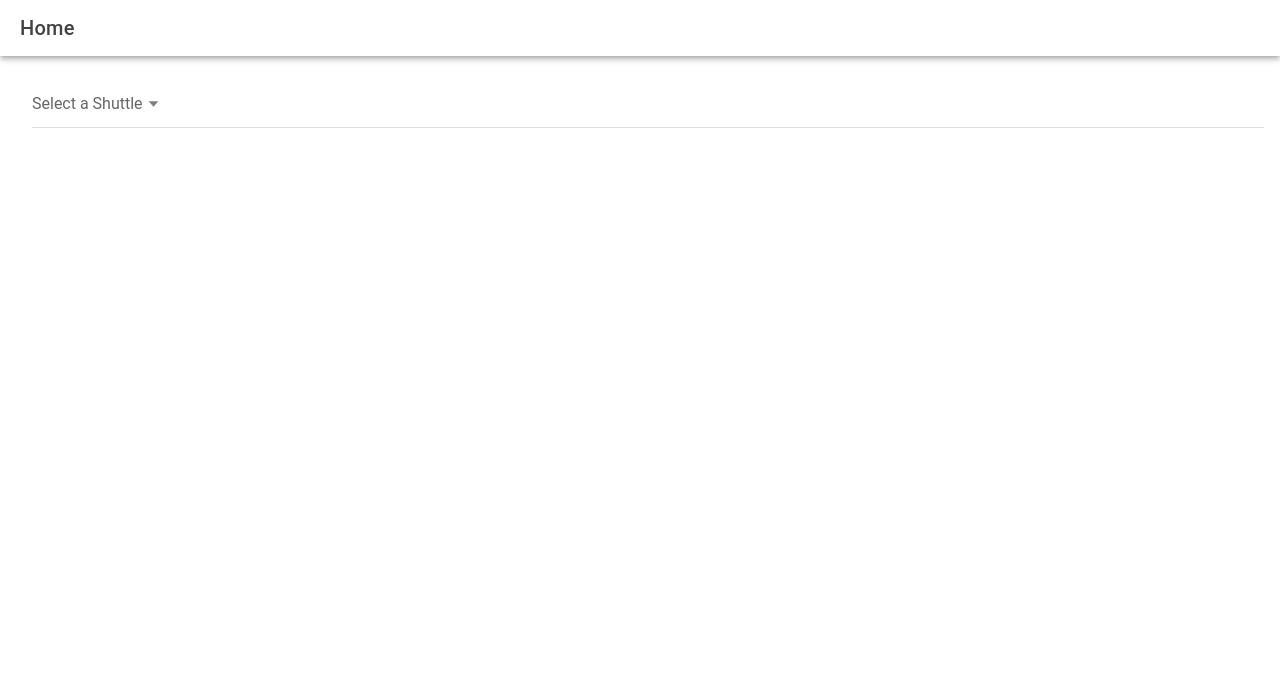
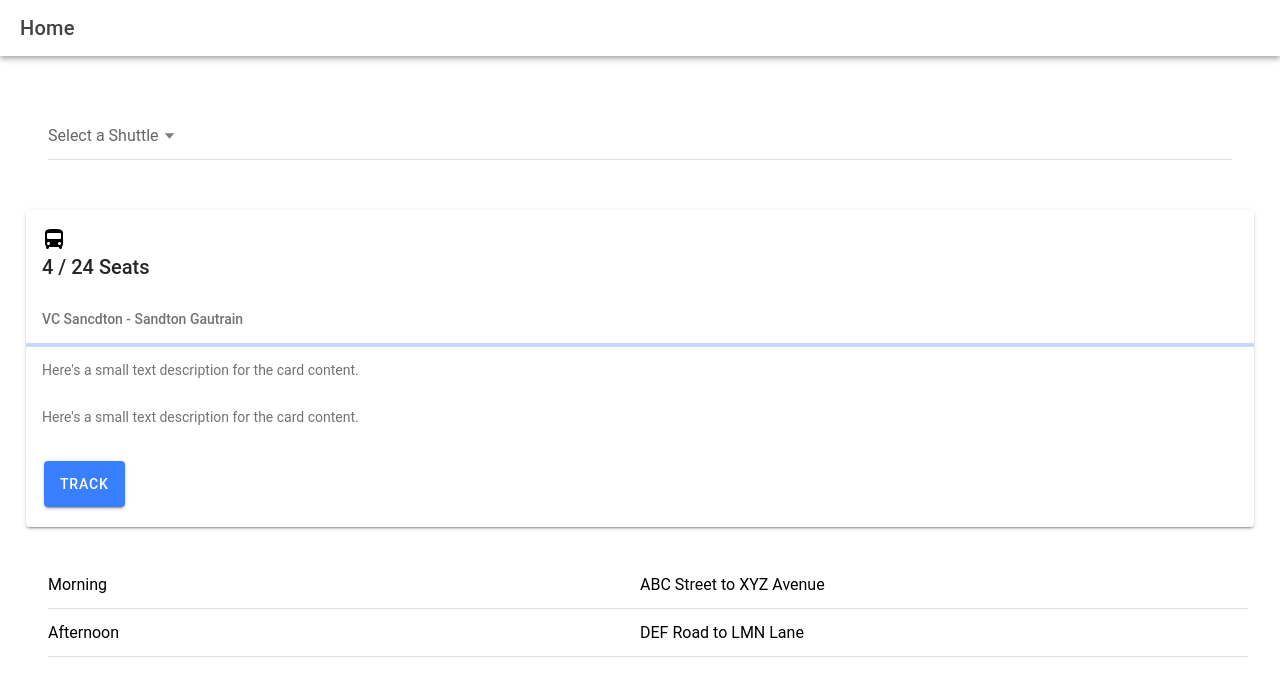
Before and after one commit to Bonga50/XBCAD7319_VCShuttle_Rework, a React (Vite) app in the folder vc_shuttle/: page /StudentHome in a window 1280 px wide. Shown: the top 696 px of the page. Built offline with nearby package versions, Linux system fonts and the light colour scheme.

Commit message:
Added Student hme page

```diff
--- /dev/null
+++ b/vc_shuttle/src/Data/BookDataHandler.ts
@@ -0,0 +1,44 @@
+import { Booking } from './../models/Booking';
+
+
+
+export class BookDataHandler {
+    private bookings: Booking[];
+
+    constructor() {
+        this.bookings = [
+          // initialize with some dummy shuttles
+          {
+            bookingId: 1,
+            session: "Morning",
+            shuttleID: 123,
+            bookingStatus: "Confirmed",
+            startLocation: "ABC Street",
+            endLocation: "XYZ Avenue",
+            bookingTime: new Date("2022-01-01T09:00:00"),
+        },
+        {
+            bookingId: 2,
+            session: "Afternoon",
+            shuttleID: 456,
+            bookingStatus: "Pending",
+            startLocation: "DEF Road",
+            endLocation: "LMN Lane",
+            bookingTime: new Date("2022-01-02T14:30:00"),
+        },
+        ];
+      }
+
+      getBookings():Booking[]{
+        return this.bookings;
+      }
+
+      addBooking(booking : Booking){
+        this.bookings.push(booking);
+      }
+
+      removeBooking(bookingID: number):void{
+        this.bookings = this.bookings.filter(booking => booking.bookingId !== bookingID);
+      }
+
+}
--- a/vc_shuttle/src/Data/ShuttleDataHandler.ts
+++ b/vc_shuttle/src/Data/ShuttleDataHandler.ts
@@ -7,6 +7,7 @@ export class ShuttleDataHandler {
         // initialize with some dummy shuttles
         { shuttleID: 1, shuttleName: 'Shuttle 1', driverID: 'Driver1', numberOfseats: 20, status: 'Active' },
         { shuttleID: 2, shuttleName: 'Shuttle 2', driverID: 'Driver2', numberOfseats: 30, status: 'Inactive'},
+        { shuttleID: 3, shuttleName: 'Shuttle 3', driverID: 'Driver3', numberOfseats: 30, status: 'Inactive'},
       ];
     }
 
--- /dev/null
+++ b/vc_shuttle/src/components/BookingListForm/BookingListForm.tsx
@@ -0,0 +1,34 @@
+import { IonContent, IonHeader, IonItem, IonLabel, IonList, IonPage, IonTitle, IonToolbar } from '@ionic/react';
+import React, { useEffect, useState } from 'react';
+import { Booking } from '../../models/Booking';
+import { BookDataHandler } from '../../Data/BookDataHandler';
+
+interface ContainerProps { }
+const BookingListForm: React.FC<ContainerProps> = () => {
+
+    const [bookings,setBookings] = useState<Booking[]>([]);
+    const dataHandler = new BookDataHandler();
+
+
+    useEffect(() => {
+        setBookings(dataHandler.getBookings());
+      }, []);
+    return (
+      <div className="ion-padding">
+        <IonList>
+          {bookings.map((booking) => (
+            <IonItem key={booking.bookingId}>
+              <IonLabel>
+                {booking.session}
+              </IonLabel>
+              <IonLabel>
+                {booking.startLocation} to {booking.endLocation}
+              </IonLabel>
+            </IonItem>
+          ))}
+        </IonList>
+      </div>
+    );
+};
+
+export default BookingListForm;
--- /dev/null
+++ b/vc_shuttle/src/components/ShuttleDetailsForm/ShuttleDetailsFrom.tsx
@@ -0,0 +1,33 @@
+import { IonButton, IonCard, IonCardContent, IonCardSubtitle, IonCardTitle, IonContent, IonHeader, IonIcon, IonPage, IonProgressBar, IonTitle, IonToolbar } from '@ionic/react';
+import React from 'react';
+import busIcon from '../../resources/images/iconbus.png'
+
+interface ContainerProps { }
+const ShuttleDetailsForm: React.FC<ContainerProps> = () => {
+
+    return (
+        <div>
+            <IonCard>
+                <IonHeader title="Title">
+                    <IonCardTitle className='ion-padding'>
+                    <div>
+                        <img src={busIcon} alt='BusIcon'/>
+                    </div>
+                        4 / 24 Seats
+                    </IonCardTitle>
+                <IonCardSubtitle className='ion-padding'>VC Sancdton - Sandton Gautrain</IonCardSubtitle>
+                <IonProgressBar>https://ionicframework.com/docs/api/progress-bar</IonProgressBar>
+                <IonCardContent>
+                Here's a small text description for the card content.
+                </IonCardContent>
+                <IonCardContent>
+                Here's a small text description for the card content.
+                </IonCardContent>
+                    <IonButton className='ion-padding'>Track</IonButton>
+                </IonHeader>
+            </IonCard>
+        </div>
+    );
+};
+
+export default ShuttleDetailsForm;
--- a/vc_shuttle/src/components/ShuttleDropDown/ShuttleDropDownForm.tsx
+++ b/vc_shuttle/src/components/ShuttleDropDown/ShuttleDropDownForm.tsx
@@ -17,7 +17,7 @@ const ShuttleDropDown: React.FC<ContainerProps> = () => {
     return (
         <div>
             <IonList>
-                <IonItem>
+                <IonItem className='ion-padding'>
                     <IonSelect aria-label="Shuttles" placeholder="Select a Shuttle">
                         {shuttles.map((shuttle) => (
                         <IonSelectOption key={shuttle.shuttleID} value={shuttle.shuttleID}>
--- /dev/null
+++ b/vc_shuttle/src/models/Booking.ts
@@ -0,0 +1,28 @@
+export type Booking  ={
+    bookingId: number;
+    session: string;
+    shuttleID: number;
+    bookingStatus: string;
+    startLocation: string;
+    endLocation: string;
+    bookingTime: Date;
+};
+export class Bookingclass{
+    bookingId: number;
+    session: string;
+    shuttleID: number;
+    bookingStatus: string;
+    startLocation: string;
+    endLocation: string;
+    bookingTime?: Date;
+
+    constructor(bookingId: number, session: string, shuttleID: number, bookingStatus: string, startLocation: string, endLocation: string, bookingTime?: Date) {
+        this.bookingId = bookingId;
+        this.session = session;
+        this.shuttleID = shuttleID;
+        this.bookingStatus = bookingStatus;
+        this.startLocation = startLocation;
+        this.endLocation = endLocation;
+        this.bookingTime = bookingTime;
+    }
+}
--- a/vc_shuttle/src/pages/StudentHome/StudentHomePage.tsx
+++ b/vc_shuttle/src/pages/StudentHome/StudentHomePage.tsx
@@ -1,6 +1,8 @@
 import { IonContent, IonHeader, IonPage, IonTitle, IonToolbar } from '@ionic/react';
 import React from 'react';
 import ShuttleDropDown from '../../components/ShuttleDropDown/ShuttleDropDownForm';
+import ShuttleDetailsForm from '../../components/ShuttleDetailsForm/ShuttleDetailsFrom';
+import BookingListForm from '../../components/BookingListForm/BookingListForm';
 const StudentHome: React.FC = () => {
 
     return (
@@ -12,6 +14,8 @@ const StudentHome: React.FC = () => {
             </IonHeader>
             <IonContent className="ion-padding">
                 <ShuttleDropDown/>
+                <ShuttleDetailsForm/>
+                <BookingListForm/>
             </IonContent>
         </IonPage>
     );
```
Also changed, not shown: vc_shuttle/src/components/BookingListForm/BookingListForm.css (added), vc_shuttle/src/components/ShuttleDetailsForm/ShuttleDetailsForm.css (added), vc_shuttle/src/resources/images/iconbus.png (added), 20 other files (tests, documents, lock files or other folders).
